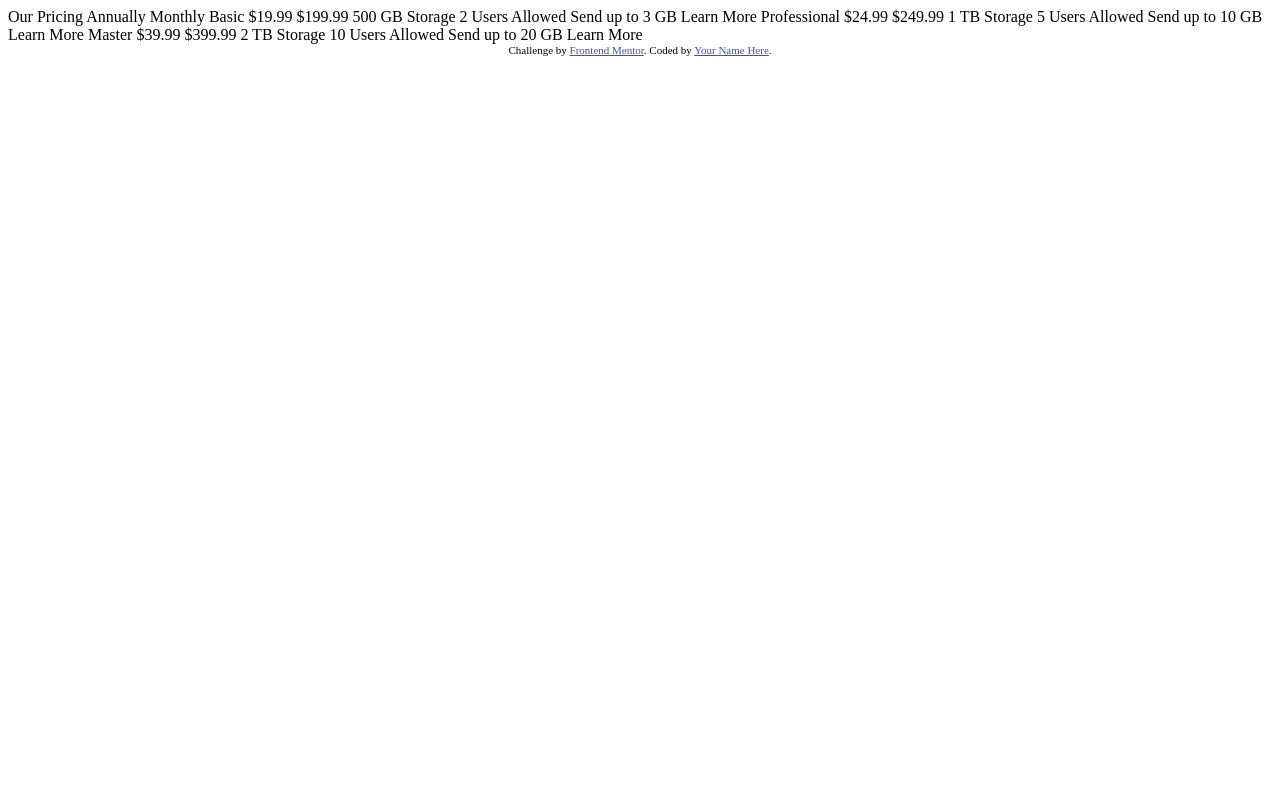
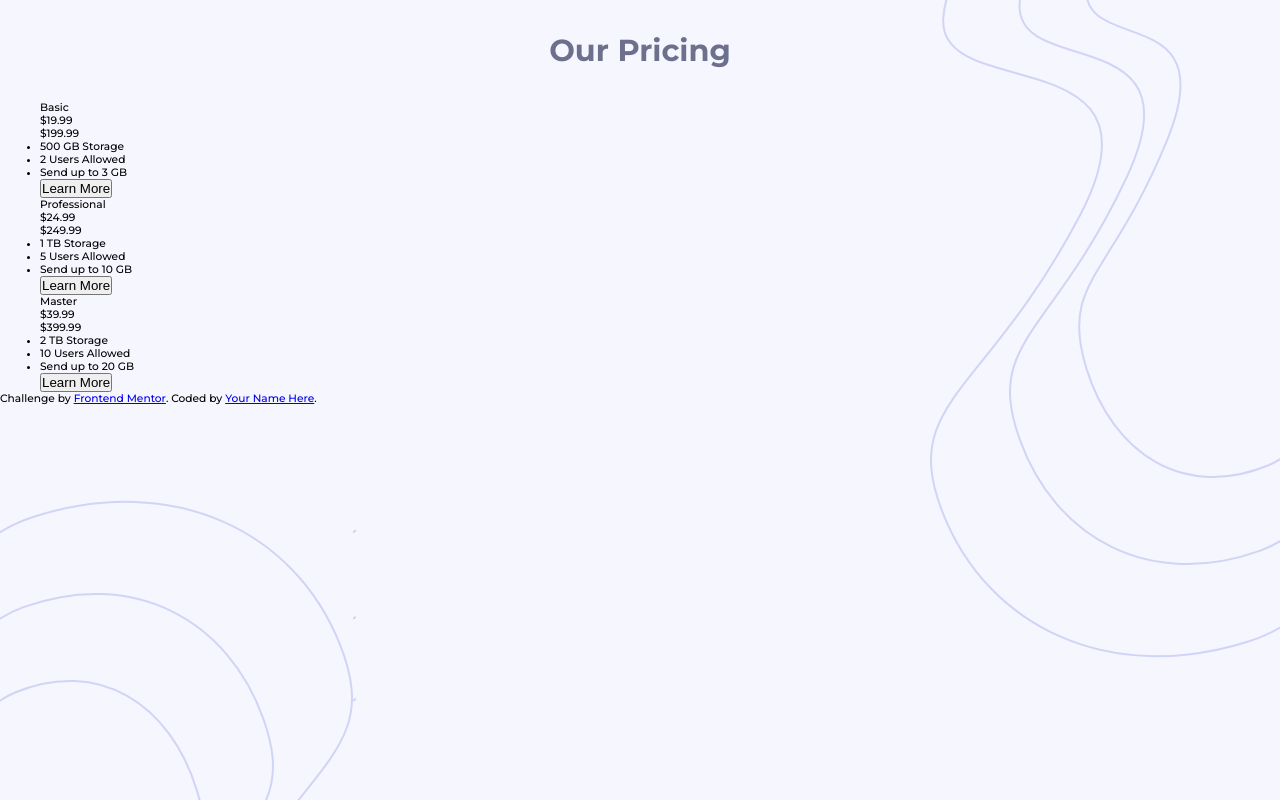
Before and after one commit to Ipaye/DC-pricing-pace, a plain HTML site: page index.html in a window 1280 px wide. Drawn offline with Linux system fonts and the light colour scheme.

Commit message:
Style: Add basic styling and reset

```diff
--- /dev/null
+++ b/app.css
@@ -0,0 +1,71 @@
+:root {
+  --desktop: 1440px;
+  --mobile: 375px;
+
+  --primary-color: hsl(236, 72%, 79%) to hsl(237, 63%, 64%);
+
+  --vlight-grayish-blue: hsl(240, 78%, 98%);
+  --light-grayish-blue: hsl(234, 14%, 74%);
+  --dark-grayish-blue: hsl(232, 13%, 33%);
+  --grayish-blue: hsl(233, 13%, 49%);
+
+  --font: "Montserrat", san-serif;
+}
+
+*,
+*::before,
+*::after {
+  margin: 0px;
+  padding: 0px;
+  outline: none;
+}
+
+html {
+  font-family: var(--font);
+  box-sizing: border-box;
+}
+
+body {
+  position: relative;
+  box-sizing: inherit;
+  font-size: 66.67%;
+
+  background-color: var(--vlight-grayish-blue);
+}
+
+body::before {
+  position: fixed;
+  content: "";
+  background: url(images/bg-top.svg);
+  top: 0;
+  right: 0;
+  width: 350px;
+  height: 658px;
+}
+
+body::after {
+  position: fixed;
+  content: "";
+  background: url(images/bg-bottom.svg);
+  left: 0;
+  bottom: 0;
+  width: 356px;
+  height: 300px;
+}
+
+.wrapper {
+  width: 1200px;
+  margin: 0 auto;
+}
+
+.heading {
+  padding: 2rem 0;
+  display: flex;
+
+  justify-content: center;
+}
+
+.heading__title {
+  font-size: 1.9rem;
+  color: var(--grayish-blue);
+}
--- a/index.html
+++ b/index.html
@@ -1,52 +1,65 @@
 <!DOCTYPE html>
 <html lang="en">
+
   <head>
     <meta charset="UTF-8">
-  <meta name="viewport" content="width=device-width, initial-scale=1.0"> <!-- displays site properly based on user's device -->
+    <meta name="viewport" content="width=device-width, initial-scale=1.0">
+    <!-- displays site properly based on user's device -->
+    <link rel="icon" type="image/png" sizes="32x32" href="./images/favicon-32x32.png">
+    <link href="https://fonts.googleapis.com/css?family=Montserrat:500,700&display=swap" rel="stylesheet">
+    <link rel="stylesheet" href="app.css">
 
-  <link rel="icon" type="image/png" sizes="32x32" href="./images/favicon-32x32.png">
+    <title>Frontend Mentor | Product Pricing</title>
+  </head>
 
-  <title>Frontend Mentor | [Challenge Name Here]</title>
-
-  <!-- Feel free to remove these styles or customise in your own stylesheet 👍 -->
-  <style>
-    .attribution { font-size: 11px; text-align: center; }
-    .attribution a { color: hsl(228, 45%, 44%); }
-  </style>
-</head>
   <body>
 
-  Our Pricing
-  Annually
-  Monthly
+    <div class="wrapper">
+      <div class="heading">
+        <h1 class="heading__title">Our Pricing</h1>
+      </div>
 
-  Basic
-  &dollar;19.99
-  &dollar;199.99
-  500 GB Storage
-  2 Users Allowed
-  Send up to 3 GB
-  Learn More
-
-  Professional
-  &dollar;24.99
-  &dollar;249.99
-  1 TB Storage
-  5 Users Allowed
-  Send up to 10 GB
-  Learn More
-
-  Master
-  &dollar;39.99
-  &dollar;399.99
-  2 TB Storage
-  10 Users Allowed
-  Send up to 20 GB
-  Learn More
+      <div class="price-list">
+        <div class="price-card">
+          <div class="price-card__heading">Basic</div>
+          <div class="price-card__price">&dollar;19.99</div>
+          <div class="price-card__price">&dollar;199.99</div>
+          <ul class="price-card__details">
+            <li class="price-card__single-detail">500 GB Storage</li>
+            <li class="price-card__single-detail">2 Users Allowed</li>
+            <li class="price-card__single-detail">Send up to 3 GB</li>
+          </ul>
+          <button class="btn btn-gradient">Learn More</button>
+        </div>
+        <div class="price-card">
+          <div class="price-card__heading">Professional</div>
+          <div class="price-card__price">&dollar;24.99</div>
+          <div class="price-card__price">&dollar;249.99</div>
+          <ul class="price-card__details">
+            <li class="price-card__single-detail">1 TB Storage</li>
+            <li class="price-card__single-detail">5 Users Allowed</li>
+            <li class="price-card__single-detail">Send up to 10 GB</li>
+          </ul>
+          <button class="btn btn-gradient">Learn More</button>
+        </div>
+        <div class="price-card">
+          <div class="price-card__heading">Master</div>
+          <div class="price-card__price">&dollar;39.99</div>
+          <div class="price-card__price">&dollar;399.99</div>
+          <ul class="price-card__details">
+            <li class="price-card__single-detail">2 TB Storage</li>
+            <li class="price-card__single-detail">10 Users Allowed</li>
+            <li class="price-card__single-detail">Send up to 20 GB</li>
+          </ul>
+          <button class="btn btn-gradient">Learn More</button>
+        </div>
+      </div>
+    </div>
 
     <div class="attribution">
       Challenge by <a href="https://www.frontendmentor.io?ref=challenge" target="_blank">Frontend Mentor</a>.
       Coded by <a href="#">Your Name Here</a>.
     </div>
   </body>
+
 </html>
```
Lines whose indentation alone changed are shown as unchanged.
